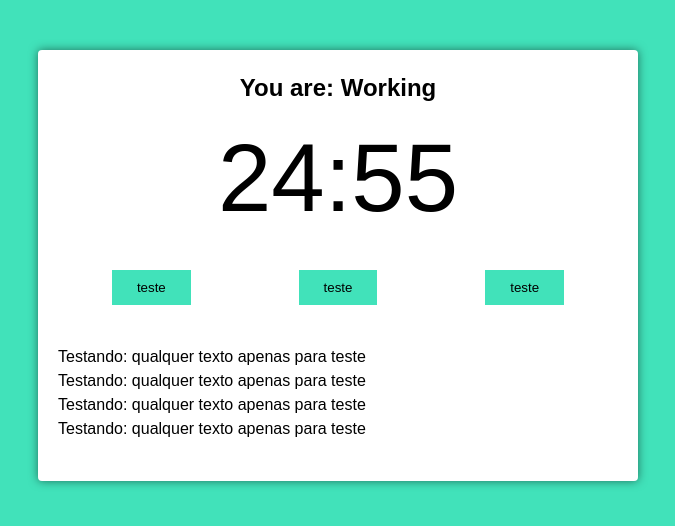
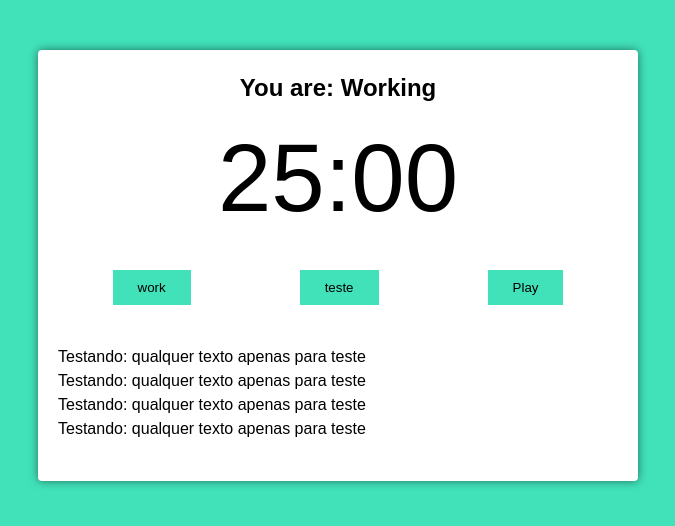
Before and after one commit to Roger-Franco/pomodoro-react-typescript, a React (Create React App) app: page / in a window 1280 px wide. Shown: the top 526 px of the page, without its empty margins (302-977 px from the left). Built offline with nearby package versions, Linux system fonts and the light colour scheme.

Commit message:
Botão para iniciar o Pomodoro (Working)

```diff
--- a/src/components/button.tsx
+++ b/src/components/button.tsx
@@ -8,7 +8,7 @@
 
 export function Button(props: Props): JSX.Element {
   return (
-    <button onClick={props.onClick} className={props.className}>
+    <button type="button" onClick={props.onClick} className={props.className}>
       {props.text}
     </button>
   );
--- a/src/components/pomodoro-timer.tsx
+++ b/src/components/pomodoro-timer.tsx
@@ -1,4 +1,4 @@
-import React, { useState } from 'react';
+import React, { useEffect, useState } from 'react';
 import { useInterval } from '../hooks/use-interval';
 import { Button } from './button';
 import { Timer } from './timer';
@@ -12,19 +12,36 @@
 
 export function PomodoroTimer(props: Props): JSX.Element {
   const [mainTime, setMainTime] = useState(props.pomodoroTime);
+  const [timeCounting, setTimeCounting] = useState(false);
+  const [working, setWorking] = useState(false);
 
-  useInterval(() => {
-    setMainTime(mainTime - 1);
-  }, 1000);
+  useEffect(() => {
+    if (working) document.body.classList.add('working');
+  }, [working]);
+
+  useInterval(
+    () => {
+      setMainTime(mainTime - 1);
+    },
+    timeCounting ? 1000 : null,
+  );
+
+  const configureWork = () => {
+    setTimeCounting(true);
+    setWorking(true);
+  };
 
   return (
     <div className="pomodoro">
       <h2>You are: Working</h2>
       <Timer mainTime={mainTime} />
       <div className="controls">
+        <Button text="work" onClick={() => configureWork()}></Button>
         <Button text="teste" onClick={() => console.log(1)}></Button>
-        <Button text="teste" onClick={() => console.log(1)}></Button>
-        <Button text="teste" onClick={() => console.log(1)}></Button>
+        <Button
+          text={timeCounting ? 'Pause' : 'Play'}
+          onClick={() => setTimeCounting(!timeCounting)}
+        ></Button>
       </div>
       <div className="details">
         <p>Testando: qualquer texto apenas para teste</p>
--- a/src/index.css
+++ b/src/index.css
@@ -50,6 +50,7 @@
 }
 
 .pomodoro button {
+  cursor: pointer;
   background: #41e2ba;
   border: none;
   padding: 10px 25px;
```
Also changed, not shown: 1 other file (tests, documents, lock files or other folders).
